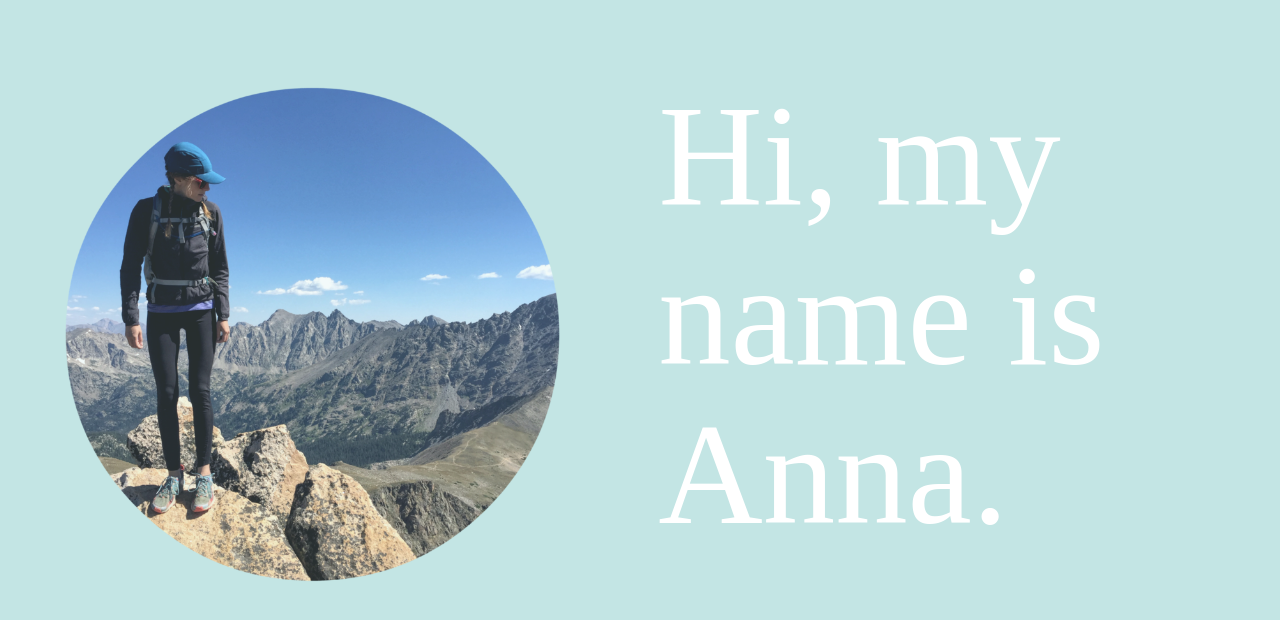
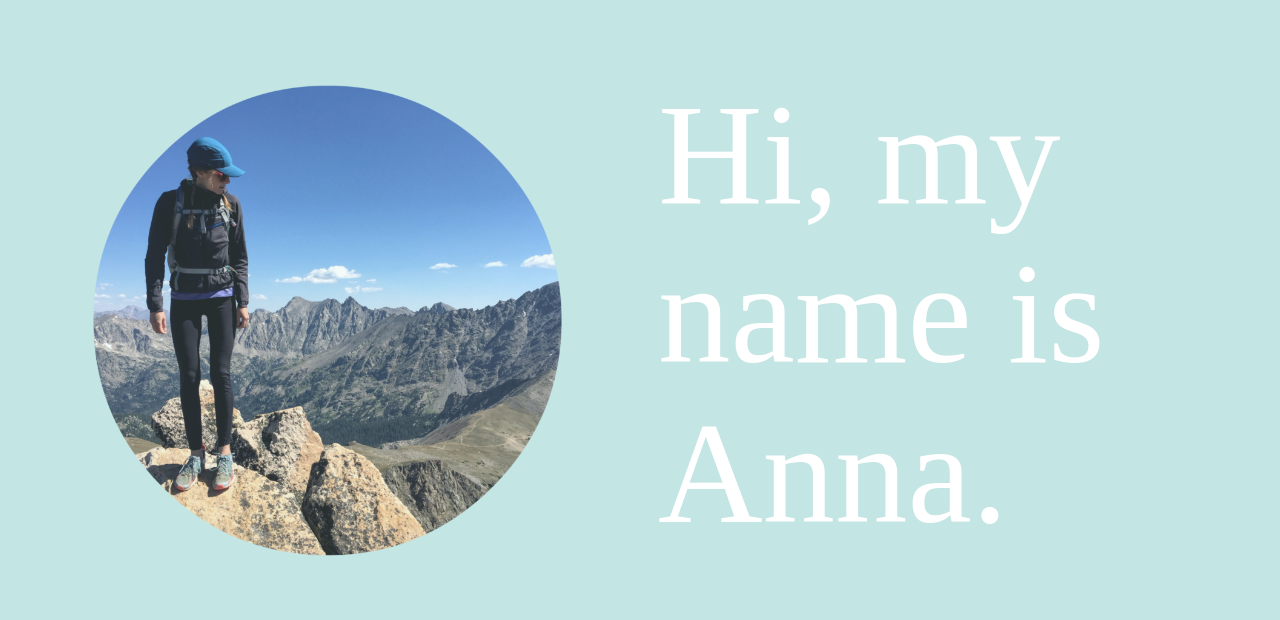
Before and after one commit to annadolan/annadolan.github.io, a Jekyll site: the page built from index.html, in a window 1280 px wide. Shown: the top 620 px of the page. Built offline with Jekyll 4.4.1, drawn with Linux system fonts in a browser that asks for light colours; nearby versions of some CDN libraries; some web fonts are replaced.

Commit message:
Put Jumbotron in container-fluid

```diff
--- a/index.html
+++ b/index.html
@@ -2,6 +2,7 @@
 layout: default
 ---
 <div class="jumbotron">
+  <div class="container-fluid"
 <div class="row">
   <div class="col-md-6 pad-top">
 <a href="/main.html"><img class="me-photo img-responsive" src="/assets/images/noabout.png"/></a>
@@ -11,3 +12,4 @@ layout: default
 </div>
 </div>
 </div>
+</div>
```
Also changed, not shown: 1 other file.
